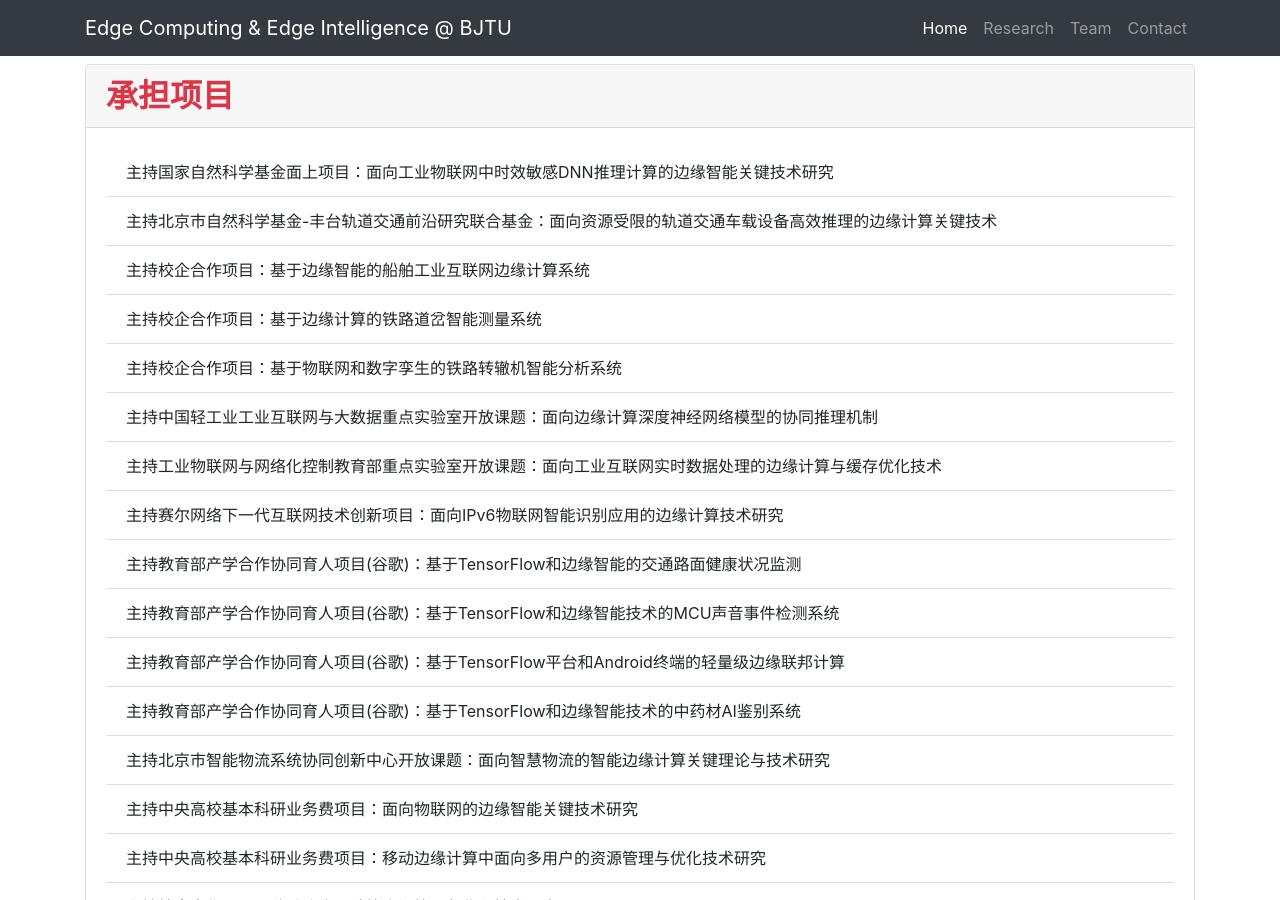
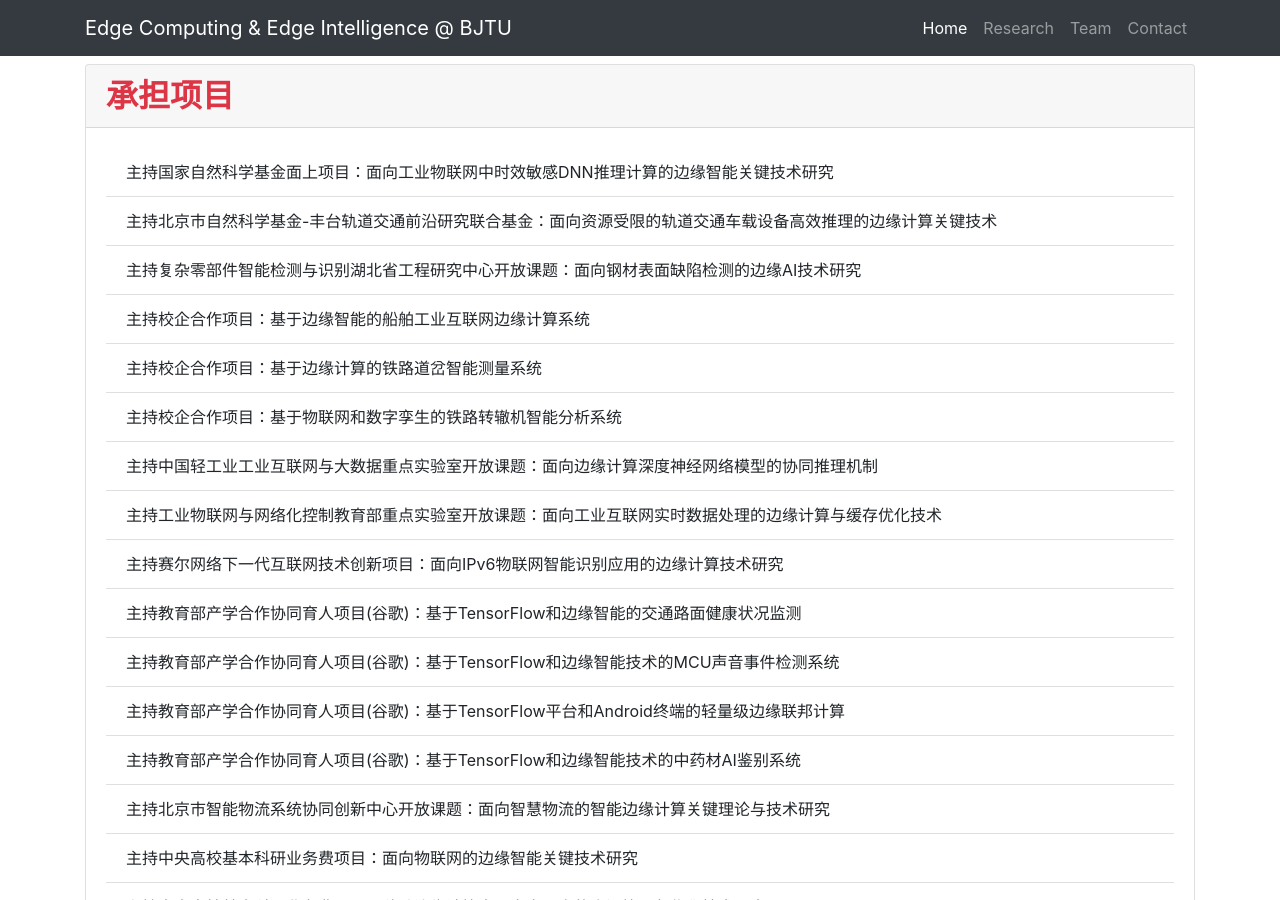
Before and after one commit to fangvv/Homepage, a Jekyll site: the page Edgecomp/index.html, which Jekyll copies as it is, in a window 1280 px wide and 900 px high, scrolled down 1610 px. Built offline with Jekyll 4.4.1, drawn with Linux system fonts in a browser that asks for light colours; comment, search, counter and statistics services are not loaded.

Commit message:
update new prj

```diff
--- a/Edgecomp/index.html
+++ b/Edgecomp/index.html
@@ -90,6 +90,7 @@
     <ul class="list-group list-group-flush">
       <li class="list-group-item">主持国家自然科学基金面上项目：面向工业物联网中时效敏感DNN推理计算的边缘智能关键技术研究</li>
       <li class="list-group-item">主持北京市自然科学基金-丰台轨道交通前沿研究联合基金：面向资源受限的轨道交通车载设备高效推理的边缘计算关键技术</li>
+      <li class="list-group-item">主持复杂零部件智能检测与识别湖北省工程研究中心开放课题：面向钢材表面缺陷检测的边缘AI技术研究</li>
       <li class="list-group-item">主持校企合作项目：基于边缘智能的船舶工业互联网边缘计算系统</li>
       <li class="list-group-item">主持校企合作项目：基于边缘计算的铁路道岔智能测量系统</li>
       <li class="list-group-item">主持校企合作项目：基于物联网和数字孪生的铁路转辙机智能分析系统</li>
```
